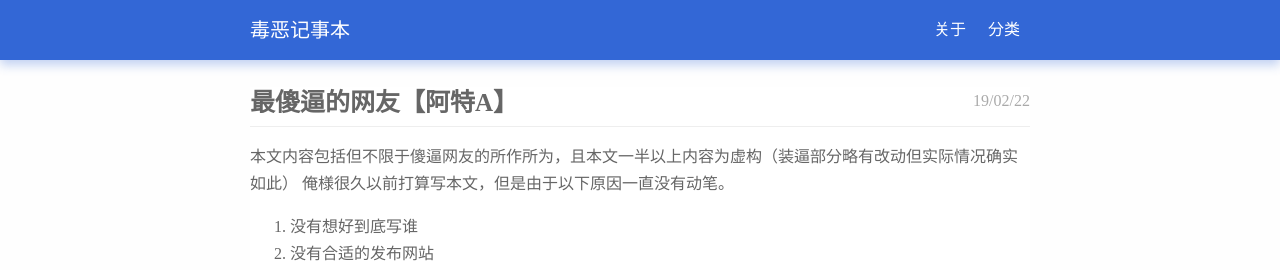
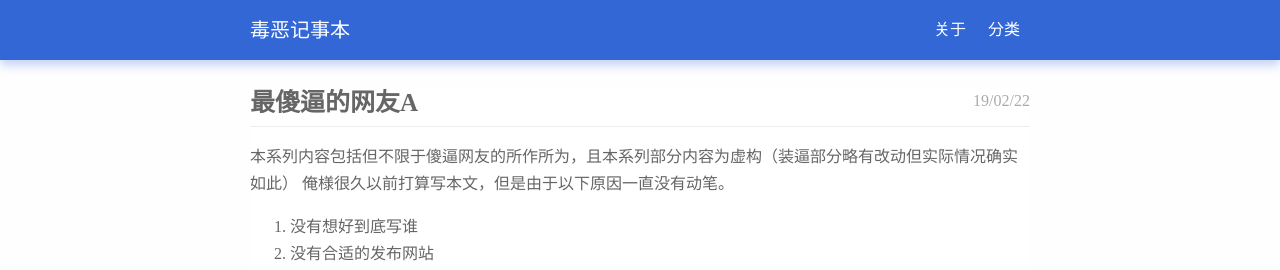
Before and after one commit to telechoc/telechoc.github.io, a Jekyll site: the page built from _posts/2019-02-22-the-most-sb-netfrie-atea.md, in a window 1280 px wide. Shown: the top 270 px of the page. Built offline with Jekyll 4.4.1, drawn with Linux system fonts in a browser that asks for light colours.

Commit message:
Update 2019-02-22-the-most-sb-netfrie-atea.md

```diff
--- a/_posts/2019-02-22-the-most-sb-netfrie-atea.md
+++ b/_posts/2019-02-22-the-most-sb-netfrie-atea.md
@@ -1,10 +1,10 @@
 ---
-title: 最傻逼的网友【阿特A】
+title: 最傻逼的网友A
 layout: post
 category: [最傻逼的网友]
 ---
 
-本文内容包括但不限于傻逼网友的所作所为，且本文一半以上内容为虚构（装逼部分略有改动但实际情况确实如此）
+本系列内容包括但不限于傻逼网友的所作所为，且本系列部分内容为虚构（装逼部分略有改动但实际情况确实如此）
 俺様很久以前打算写本文，但是由于以下原因一直没有动笔。
 
 1. 没有想好到底写谁
```
